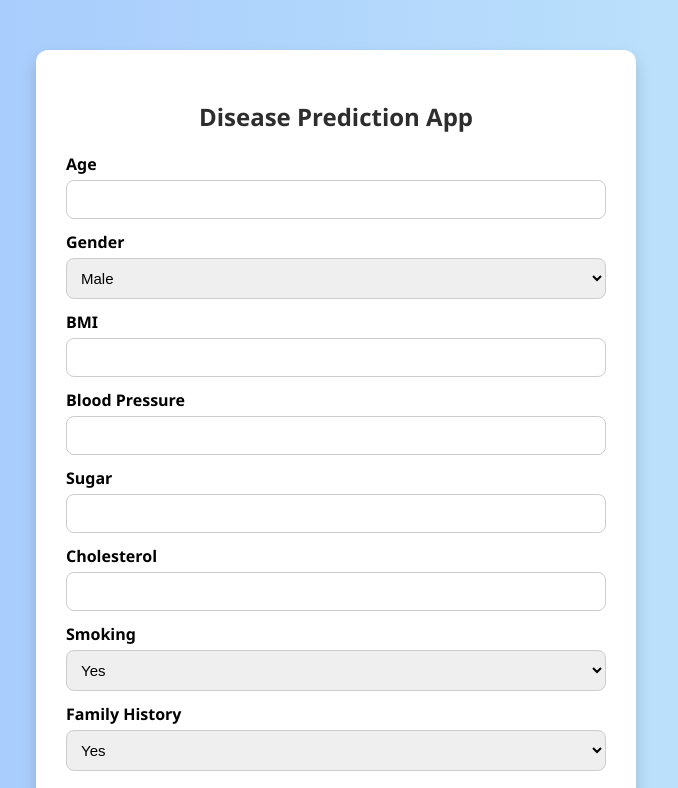
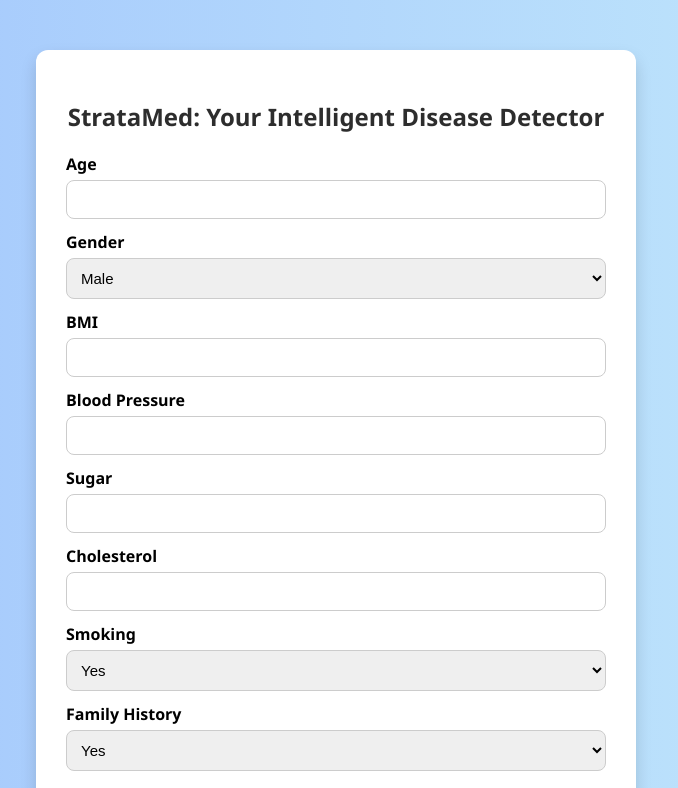
Before and after one commit to imankurbhowmik/disease-predictor-frontend, a plain HTML site: page index.html in a window 1280 px wide. Shown: the top 788 px of the page, without its empty margins (304-982 px from the left). Drawn offline with Linux system fonts and the light colour scheme.

Commit message:
refined ui

```diff
--- a/index.html
+++ b/index.html
@@ -3,7 +3,7 @@
 <head>
   <meta charset="UTF-8" />
   <meta name="viewport" content="width=device-width, initial-scale=1.0"/>
-  <title>Disease Prediction</title>
+  <title>StrataMed: Intelligent Disease Detector</title>
   <style>
     * {
       box-sizing: border-box;
@@ -115,7 +115,7 @@
 <body>
 
   <div class="container">
-    <h2>Disease Prediction App</h2>
+    <h2>StrataMed: Your Intelligent Disease Detector</h2>
 
     <form id="prediction-form">
       <label for="Age">Age</label>
```
